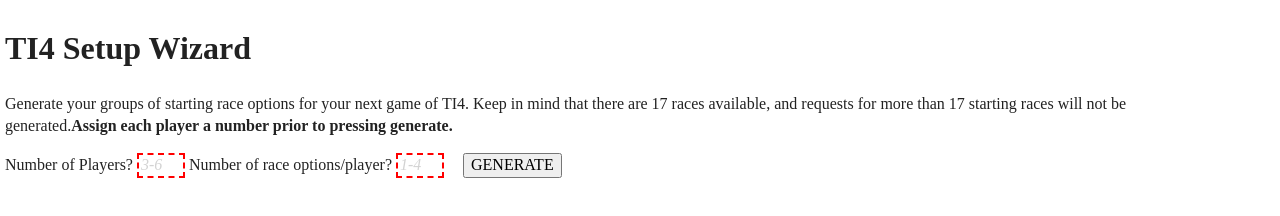
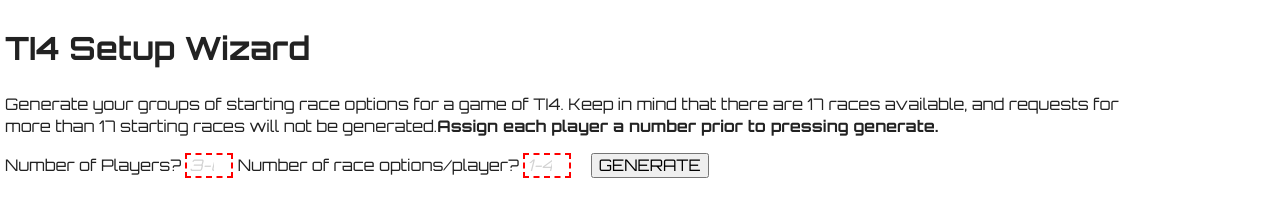
Before and after one commit to darylGranger/ti419, a plain HTML site: page index.html in a window 1280 px wide. Drawn offline with nearby package versions, Linux system fonts and the light colour scheme.

Commit message:
minor clean up and new font.

```diff
--- a/css/twilight.css
+++ b/css/twilight.css
@@ -1,3 +1,7 @@
+html {
+font-family: 'Orbitron', sans-serif;
+}
+
 body {
     padding: 5px;
 }
--- a/index.html
+++ b/index.html
@@ -15,6 +15,9 @@
   <link rel="stylesheet" href="css/main.css">
   <link rel="stylesheet" href="css/twilight.css">
 
+  <link href="https://fonts.googleapis.com/css?family=Orbitron:400,700&display=swap" rel="stylesheet">
+
+
   <meta name="theme-color" content="#fafafa">
 </head>
 
@@ -29,7 +32,7 @@
   </header>
   <main>
     <header>
-      <p>Generate your groups of starting race options for your next game of TI4. Keep in mind that there are 17 races available, and requests for more than 17 starting races will not be generated.<strong>Assign each player a number prior to pressing generate.</strong></p>
+      <p>Generate your groups of starting race options for a game of TI4. Keep in mind that there are 17 races available, and requests for more than 17 starting races will not be generated.<strong>Assign each player a number prior to pressing generate.</strong></p>
 
     </header>
     <section>
--- a/js/main.js
+++ b/js/main.js
@@ -2,7 +2,7 @@
 
 //TODO: strip out the extraneous boilerplate content - especially in the html.
 
-alert('Here's the branch)
+
 
 const ALL_RACES = [
     "Emirates of Hacan",
```
